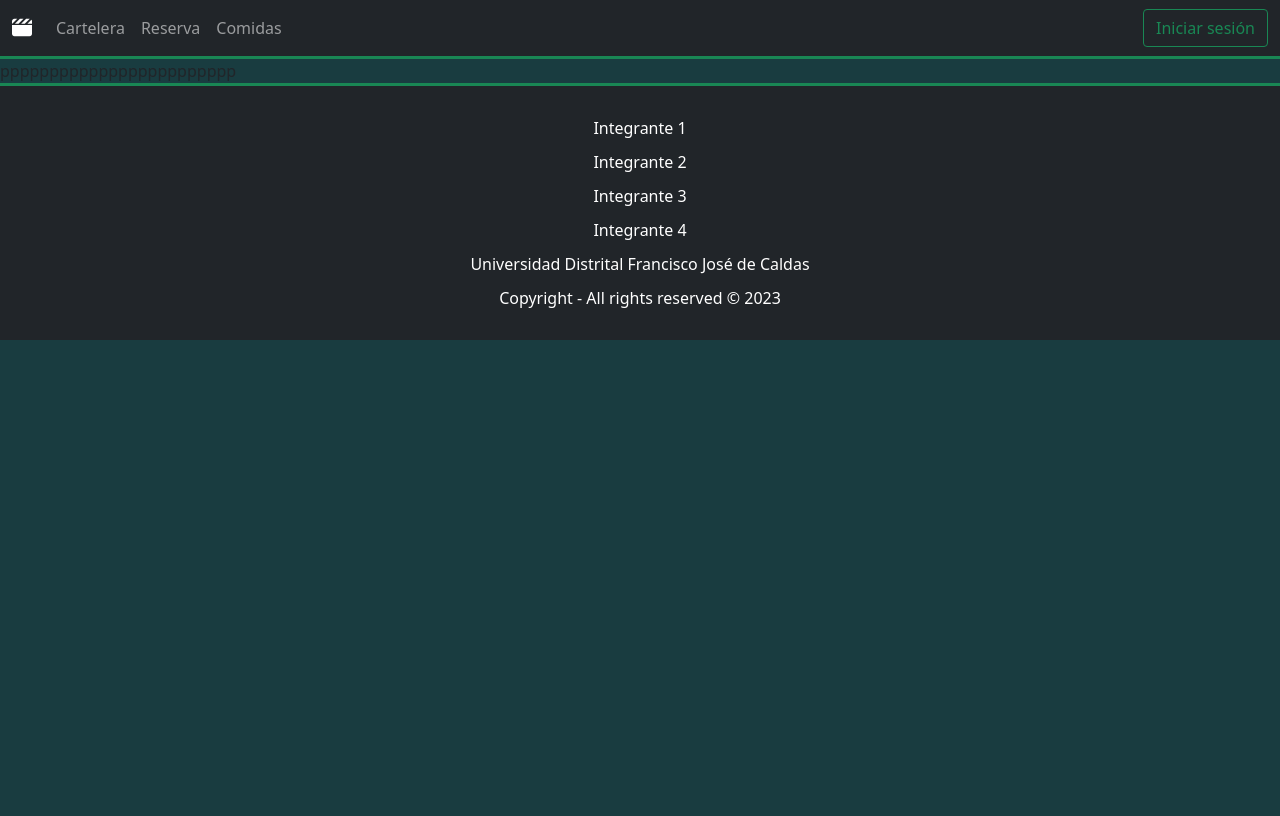
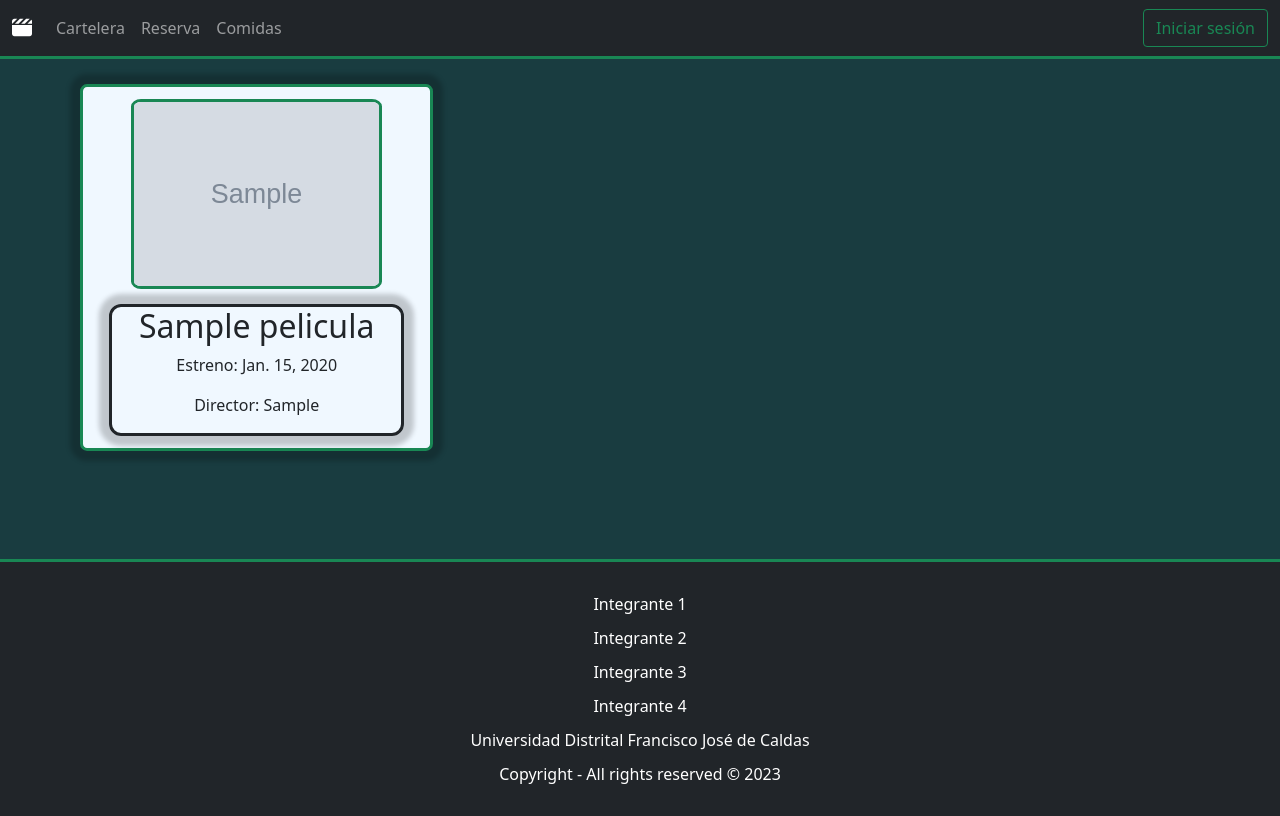
Before and after one commit to andresFLZ/Multiplex, a Django app: page /cartelera/ in a window 1280 px wide. Before the commit the page ends 340 px from the top, so only its background shows below. Run offline with Django 4.2, Linux system fonts and the light colour scheme; tables that the repository leaves empty hold one stand-in row (values such as "Sample post"); grey boxes marked "Sample" are stand-in pictures; some libraries are stand-ins or nearby versions.

Commit message:
Primera versión de la pagina de cartelera completada

```diff
--- a/cartelera/models.py
+++ b/cartelera/models.py
@@ -3,11 +3,11 @@ from django.db import models
 class Pelicula(models.Model):
     titulo = models.CharField(max_length=30)
     director = models.CharField(max_length=30)
-    clasificacion = models.IntegerField()
-    lenguaje = models.IntegerField()
+    clasificacion = models.IntegerField() #General: 1, Mayores 12: 2, Mayores 15: 3, Mayores de edad: 4
+    lenguaje = models.IntegerField() #1: Español, 2: Ingles, 3: Japones
     fecha_estreno = models.DateField(verbose_name='fecha de estreno')
-    puntuacion = models.IntegerField()
-    imagen = models.CharField(max_length=250)
+    puntuacion = models.IntegerField()#Del 1 - 5
+    imagen = models.CharField(max_length=250)#Url de donde la imagen esta alojada
 
     class Meta:
         db_table = 'Pelicula'
--- a/cartelera/templates/cartelera/cartelera_list.html
+++ b/cartelera/templates/cartelera/cartelera_list.html
@@ -2,5 +2,26 @@
 {% load static %}
 
 {% block content %}
-pppppppppppppppppppppppp
+<div class="container" id="cartelera">
+    <div class="row peliculas">
+
+        {% if cartelera_list %}
+        {% for pelicula in cartelera_list %}
+        <div class="col-xs-12 col-lg-4 pelicula">
+            <div class="imagen">
+                <img src={{ pelicula.imagen }} alt="Pelicula en cartelera">
+            </div>
+            <div class="info-pelicula">
+                <h2>{{ pelicula.titulo }}</h2>
+                <p>Estreno: {{ pelicula.fecha_estreno }}</p>
+                <p>Director: {{ pelicula.director }}</p>
+            </div>
+        </div>
+        {% endfor %}
+        {% else %}
+        <p>No hay registro de peliculas</p>
+        {% endif %}
+
+    </div>
+</div>
 {% endblock %}
--- a/cartelera/views.py
+++ b/cartelera/views.py
@@ -4,3 +4,4 @@ from .models import Pelicula
 class CarterleraList(ListView):
     model = Pelicula
     template_name = 'cartelera/cartelera_list.html'
+    context_object_name = 'cartelera_list'
```
